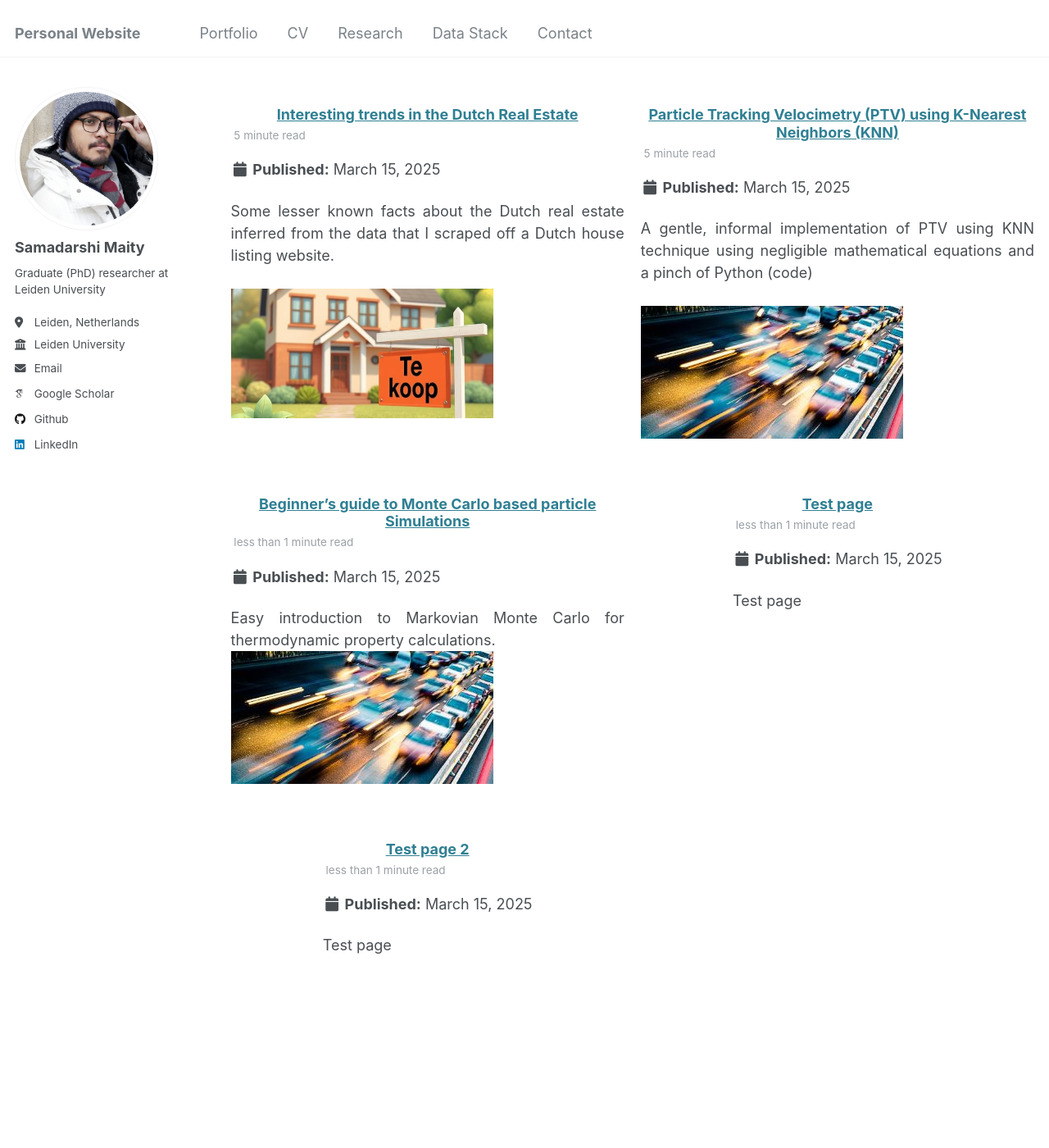
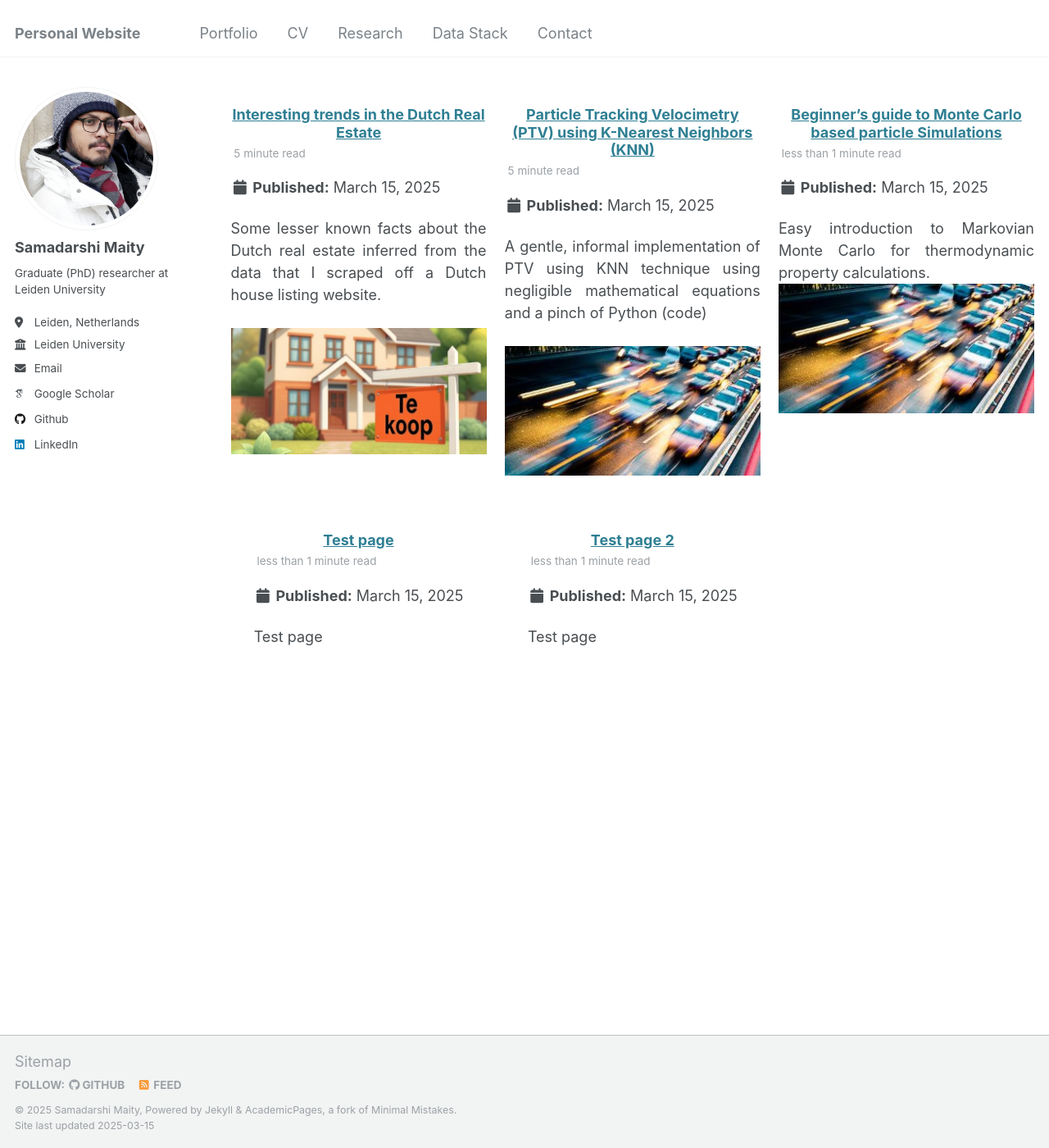
Before and after one commit to Samadarshi-Maity/Samadarshi-Maity.github.io, a Jekyll site: the page built from _pages/portfolio.html, in a window 1280 px wide and 1400 px high. Shown: the whole window at 82% size. Built offline with Jekyll 4.4.1, drawn with Linux system fonts in a browser that asks for light colours; some web fonts are replaced.

Commit message:
Update _archive.scss

```diff
--- a/_sass/_archive.scss
+++ b/_sass/_archive.scss
@@ -150,9 +150,9 @@
   }
 
   @include breakpoint($medium) {
-    margin-left: 0; /* reset before mixin does its thing*/
-    margin-right: 0; /* reset before mixin does its thing*/
-    @include gallery(5 of 10);
+    margin-left: 1em; /* reset before mixin does its thing*/
+    margin-right: 1em; /* reset before mixin does its thing*/
+    @include gallery(3 of 9);
 
     .archive__item-teaser {
       max-height:120px;
```
